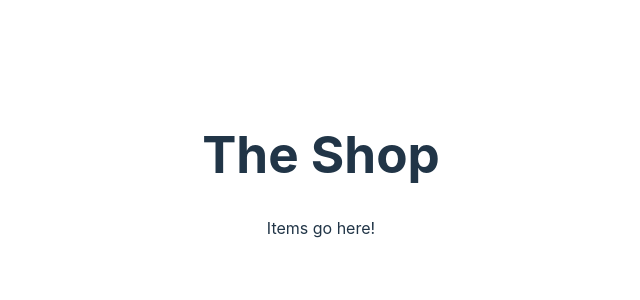
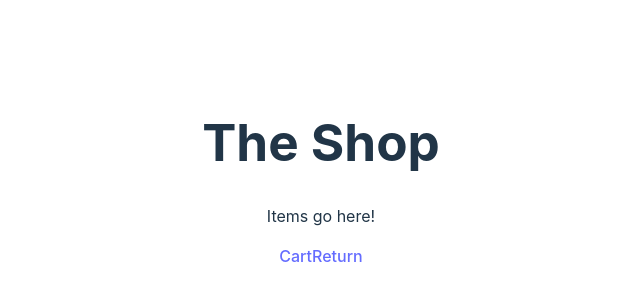
Before and after one commit to Runner-Dad84/shoppingcart, a React (Vite) app: page /shop in a window 1280 px wide. Shown: the part 226-526 px from the top of the page, without its empty margins (319-959 px from the left). Built offline with nearby package versions, Linux system fonts and the light colour scheme.

Commit message:
links to each route

```diff
--- a/src/routes/Cart.jsx
+++ b/src/routes/Cart.jsx
@@ -1,8 +1,12 @@
+import { Link } from "react-router-dom";
+
 const Cart = () => {
     return (
       <div>
         <h1>Shopping Cart</h1>
         <p>Items go here!</p>
+        <Link to="/shop">Shop Now</Link>
+        <Link to="/">Return</Link>
       </div>
     );
   };
--- a/src/routes/Shop.jsx
+++ b/src/routes/Shop.jsx
@@ -1,8 +1,13 @@
+import { Link } from "react-router-dom";
+
+
 const Shop = () => {
     return (
       <div>
         <h1>The Shop</h1>
         <p>Items go here!</p>
+        <Link to="/cart">Cart</Link>
+        <Link to="/">Return</Link>
       </div>
     );
   };
```
